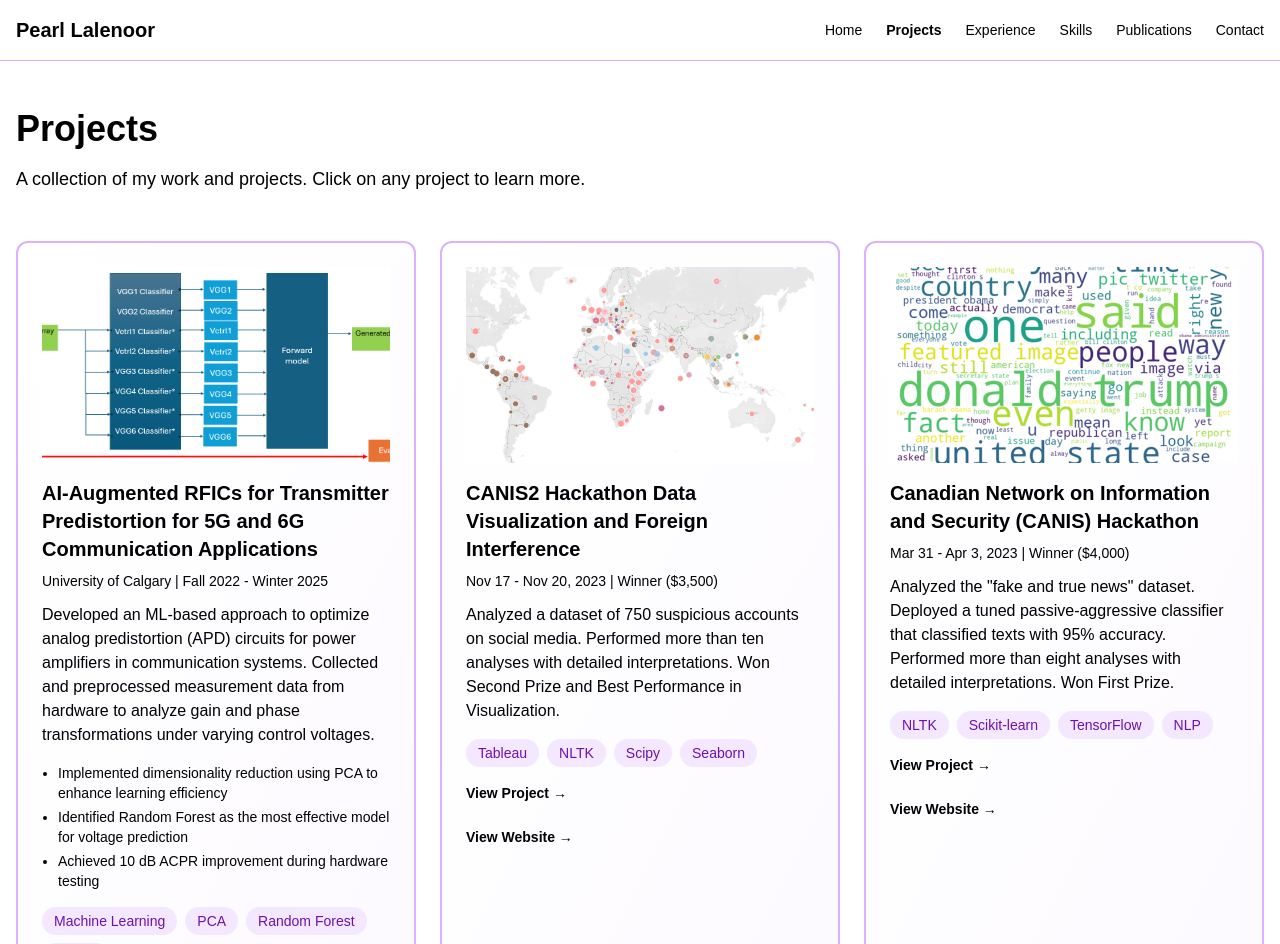
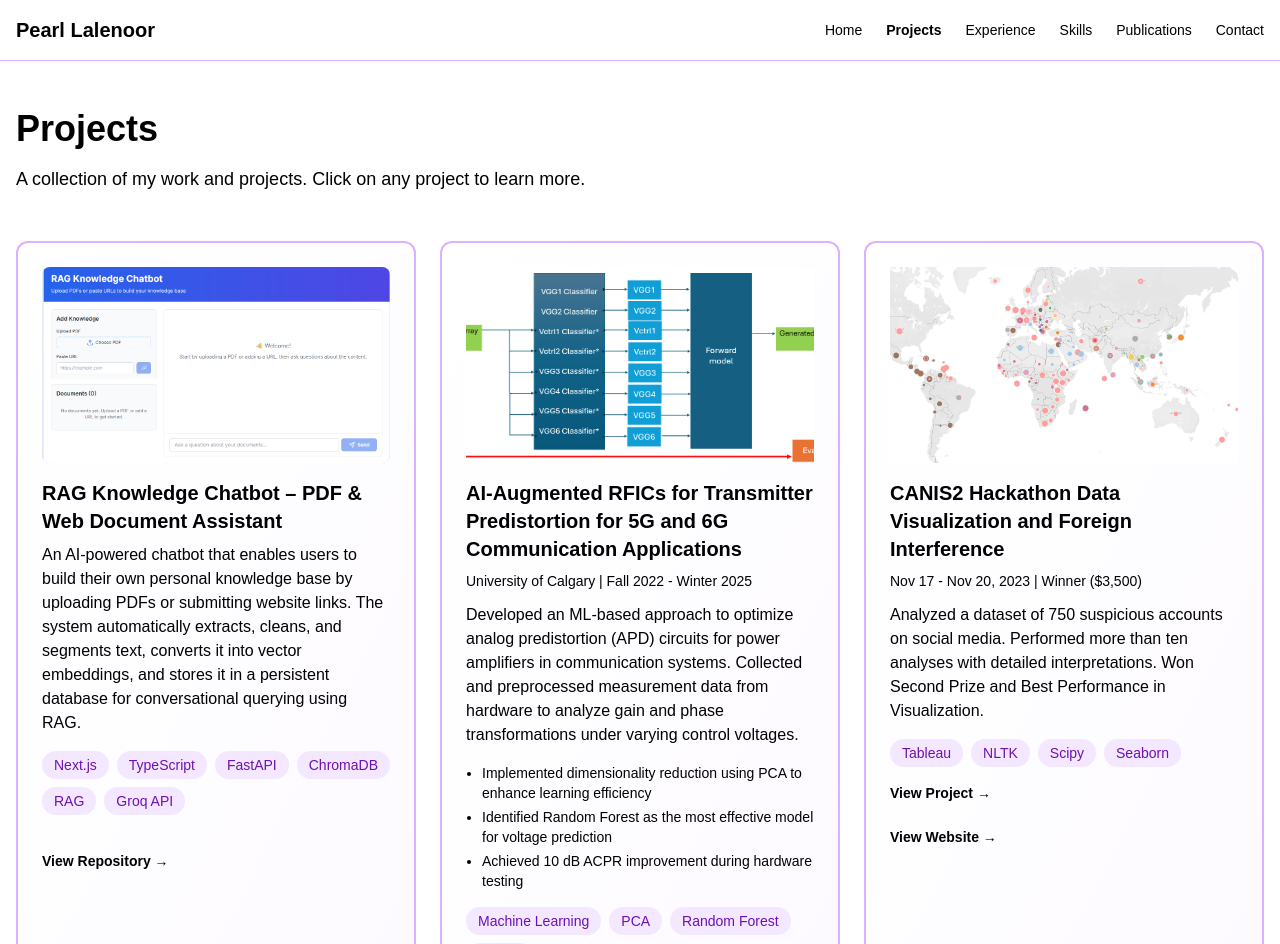
Before and after one commit to morvarid-L-noor/Portfolio, a Next.js app: page /projects in a window 1280 px wide. Shown: the top 944 px of the page. Built offline with nearby package versions, Linux system fonts and the light colour scheme.

Commit message:
llm project added

```diff
--- a/src/app/projects/[slug]/page.tsx
+++ b/src/app/projects/[slug]/page.tsx
@@ -14,6 +14,7 @@ const projects: Record<
     technologies: string[];
     images: string[];
     mainImage: string;
+    repository?: string;
   }
 > = {
   "ai-augmented-rfics": {
@@ -62,20 +63,39 @@ const projects: Record<
     mainImage: "/image_processing.png",
   },
   "rag-llm-agent": {
-    title: "RAG and LLM Agent for Special Education",
-    affiliation: "Pointsville",
-    date: "Jun. 2024 - Aug. 2024",
+    title: "RAG Knowledge Chatbot – PDF & Web Document Assistant",
+    affiliation: "",
+    date: "",
     description:
-      "Built an AI agent to centralize information for special education (SPED) children and assist parents in understanding available services and interpreting IEPs. Developed web scraping and data querying tools using Python (FastAPI) and LangChain, enabling context-aware responses from a vector database (FAISS).",
+      "This project is an AI-powered chatbot that enables users to build their own personal knowledge base by uploading PDFs or submitting website links. The system automatically extracts, cleans, and segments text from these sources, converts it into vector embeddings, and stores it in a persistent database. Users can then ask questions directly about the uploaded content, and the chatbot retrieves the most relevant information to generate accurate, grounded responses using a Retrieval-Augmented Generation (RAG) pipeline. The web interface provides a smooth workflow for managing ingested documents and engaging in contextual conversations. It combines modern frontend design, scalable serverless backend architecture, and production-ready AI capabilities using completely free cloud resources.",
     details: [
-      "Implemented RAG (Retrieval-Augmented Generation) architecture for accurate, context-aware responses",
-      "Built vector database using FAISS for efficient semantic search",
-      "Developed web scraping pipeline to collect and index relevant information",
-      "Created FastAPI backend with LangChain integration for real-time query processing",
+      "Upload PDFs or ingest content from URLs with automatic text extraction, chunking, embedding, and storage",
+      "Conversational querying grounded in retrieved context for accurate, relevant responses",
+      "Persistent vector database for long-term knowledge retention using ChromaDB",
+      "Simple, accessible UI for continuous user interaction built with Next.js and TypeScript",
+      "Fully deployed and always online with zero hosting cost using Vercel and Railway free tier",
+      "Web scraping and parsing capabilities using BeautifulSoup, Newspaper3k, and PyMuPDF",
+      "LLM inference powered by Llama models via Groq API for fast, free responses",
     ],
-    technologies: ["RAG", "LLM", "LangChain", "FastAPI", "FAISS", "Python"],
-    images: ["/general_overview.png"], // Add more image paths here
-    mainImage: "/general_overview.png",
+    technologies: [
+      "Next.js",
+      "React",
+      "TypeScript",
+      "Tailwind CSS",
+      "FastAPI",
+      "ChromaDB",
+      "Sentence Transformers",
+      "RAG",
+      "Groq API",
+      "BeautifulSoup",
+      "Newspaper3k",
+      "PyMuPDF",
+      "Vercel",
+      "Railway",
+    ],
+    images: ["/chatBot.png"], // Add more image paths here
+    mainImage: "/chatBot.png",
+    repository: "https://github.com/morvarid-L-noor/RAG_chatBot.git",
   },
 };
 
@@ -133,9 +153,11 @@ export default async function ProjectDetail({
                 {project.affiliation}
               </p>
             )}
-            <p>
-              <span className="font-medium">Date:</span> {project.date}
-            </p>
+            {project.date && (
+              <p>
+                <span className="font-medium">Date:</span> {project.date}
+              </p>
+            )}
           </div>
         </div>
 
@@ -204,6 +226,36 @@ export default async function ProjectDetail({
             ))}
           </div>
         </div>
+
+        {/* Repository Link */}
+        {project.repository && (
+          <div className="mb-6 sm:mb-8">
+            <h2 className="mb-4 text-xl font-semibold text-black sm:text-2xl dark:text-white">
+              Repository
+            </h2>
+            <a
+              href={project.repository}
+              target="_blank"
+              rel="noopener noreferrer"
+              className="inline-flex items-center gap-2 rounded-lg bg-purple-600 px-4 py-2 text-sm font-semibold text-white transition-colors hover:bg-purple-700 sm:px-6 sm:py-3 sm:text-base dark:bg-purple-800 dark:hover:bg-purple-700"
+            >
+              View on GitHub
+              <svg
+                className="h-4 w-4 sm:h-5 sm:w-5"
+                fill="none"
+                stroke="currentColor"
+                viewBox="0 0 24 24"
+              >
+                <path
+                  strokeLinecap="round"
+                  strokeLinejoin="round"
+                  strokeWidth={2}
+                  d="M10 6H6a2 2 0 00-2 2v10a2 2 0 002 2h10a2 2 0 002-2v-4M14 4h6m0 0v6m0-6L10 14"
+                />
+              </svg>
+            </a>
+          </div>
+        )}
       </div>
     </main>
   );
--- a/src/app/projects/page.tsx
+++ b/src/app/projects/page.tsx
@@ -15,64 +15,61 @@ export default function Projects() {
 
         <div className="grid gap-4 sm:gap-6 md:grid-cols-2 lg:grid-cols-3">
           {/* Project Card - RAG/LLM */}
-          {/* <Link
+          <div className="group rounded-xl border-2 border-purple-300 bg-gradient-to-br from-white to-purple-50/50 p-4 sm:p-6 dark:border-purple-800 dark:from-zinc-900 dark:to-purple-950/30">
+            <Link
               href="/projects/rag-llm-agent"
-            className="group cursor-pointer rounded-xl border-2 border-purple-300 bg-gradient-to-br from-white to-purple-50/50 p-4 transition-all hover:scale-105 hover:border-purple-500 hover:shadow-xl hover:shadow-purple-300 sm:p-6 dark:border-purple-800 dark:from-zinc-900 dark:to-purple-950/30 dark:hover:border-purple-700 dark:hover:shadow-purple-900/50"
+              className="block cursor-pointer"
             >
               <div className="mb-3 aspect-video rounded-lg bg-gradient-to-br from-purple-200 to-purple-300 sm:mb-4 dark:from-purple-900 dark:to-purple-800">
                 <img
-                src="/general_overview.png"
-                alt="RAG and LLM Agent for Special Education"
-                className="w-full h-full object-cover"
+                  src="/chatBot.png"
+                  alt="RAG Knowledge Chatbot – PDF & Web Document Assistant"
+                  className="w-full h-full object-cover rounded-lg"
                 />
               </div>
               <h2 className="mb-2 text-lg font-semibold text-black transition-colors group-hover:text-black/80 sm:text-xl dark:text-white dark:group-hover:text-white/80">
-              RAG and LLM Agent for Special Education
+                RAG Knowledge Chatbot – PDF & Web Document Assistant
               </h2>
-            <p className="mb-2 text-xs text-black sm:mb-3 sm:text-sm dark:text-white">
-              Pointsville | Jun. 2024 - Aug. 2024
+              <p className="mb-3 text-sm text-black sm:mb-4 sm:text-base dark:text-white">
+                An AI-powered chatbot that enables users to build their own
+                personal knowledge base by uploading PDFs or submitting website
+                links. The system automatically extracts, cleans, and segments
+                text, converts it into vector embeddings, and stores it in a
+                persistent database for conversational querying using RAG.
               </p>
-            <p className="mb-3 text-sm text-black sm:mb-4 sm:text-base dark:text-white">
-              Built an AI agent to centralize information for special education
-              (SPED) children and assist parents in understanding available
-              services and interpreting IEPs. Developed web scraping and data
-              querying tools using Python (FastAPI) and LangChain, enabling
-              context-aware responses from a vector database (FAISS).
-            </p>
-            <ul className="mb-3 ml-4 list-disc space-y-1 text-xs text-black sm:mb-4 sm:text-sm dark:text-white">
-              <li>
-                Implemented RAG (Retrieval-Augmented Generation) architecture
-                for accurate, context-aware responses
-              </li>
-              <li>
-                Built vector database using FAISS for efficient semantic search
-              </li>
-              <li>
-                Developed web scraping pipeline to collect and index relevant
-                information
-              </li>
-            </ul>
               <div className="mb-3 flex flex-wrap gap-1.5 sm:mb-4 sm:gap-2">
                 <span className="rounded-full bg-purple-100 px-2 py-0.5 text-xs font-medium text-purple-800 sm:px-3 sm:py-1 sm:text-sm dark:bg-purple-900/50 dark:text-purple-400">
-                RAG
+                  Next.js
                 </span>
                 <span className="rounded-full bg-purple-100 px-2 py-0.5 text-xs font-medium text-purple-800 sm:px-3 sm:py-1 sm:text-sm dark:bg-purple-900/50 dark:text-purple-400">
-                LLM
-              </span>
-              <span className="rounded-full bg-purple-100 px-2 py-0.5 text-xs font-medium text-purple-800 sm:px-3 sm:py-1 sm:text-sm dark:bg-purple-900/50 dark:text-purple-400">
-                LangChain
+                  TypeScript
                 </span>
                 <span className="rounded-full bg-purple-100 px-2 py-0.5 text-xs font-medium text-purple-800 sm:px-3 sm:py-1 sm:text-sm dark:bg-purple-900/50 dark:text-purple-400">
                   FastAPI
                 </span>
                 <span className="rounded-full bg-purple-100 px-2 py-0.5 text-xs font-medium text-purple-800 sm:px-3 sm:py-1 sm:text-sm dark:bg-purple-900/50 dark:text-purple-400">
-                FAISS
+                  ChromaDB
                 </span>
                 <span className="rounded-full bg-purple-100 px-2 py-0.5 text-xs font-medium text-purple-800 sm:px-3 sm:py-1 sm:text-sm dark:bg-purple-900/50 dark:text-purple-400">
-                Python
+                  RAG
+                </span>
+                <span className="rounded-full bg-purple-100 px-2 py-0.5 text-xs font-medium text-purple-800 sm:px-3 sm:py-1 sm:text-sm dark:bg-purple-900/50 dark:text-purple-400">
+                  Groq API
                 </span>
               </div>
-          </Link> */}
+            </Link>
+            <div className="flex gap-4">
+              <a
+                href="https://github.com/morvarid-L-noor/RAG_chatBot"
+                target="_blank"
+                rel="noopener noreferrer"
+                className="text-sm font-semibold text-black transition-colors hover:text-black/80 dark:text-white dark:hover:text-white/80"
+              >
+                <br />
+                View Repository →
+              </a>
+            </div>
+          </div>
 
           {/* Project Card 1 - RFIC */}
           <Link
```
Also changed, not shown: public/chatBot.png (added). Lines whose indentation alone changed are shown as unchanged.
